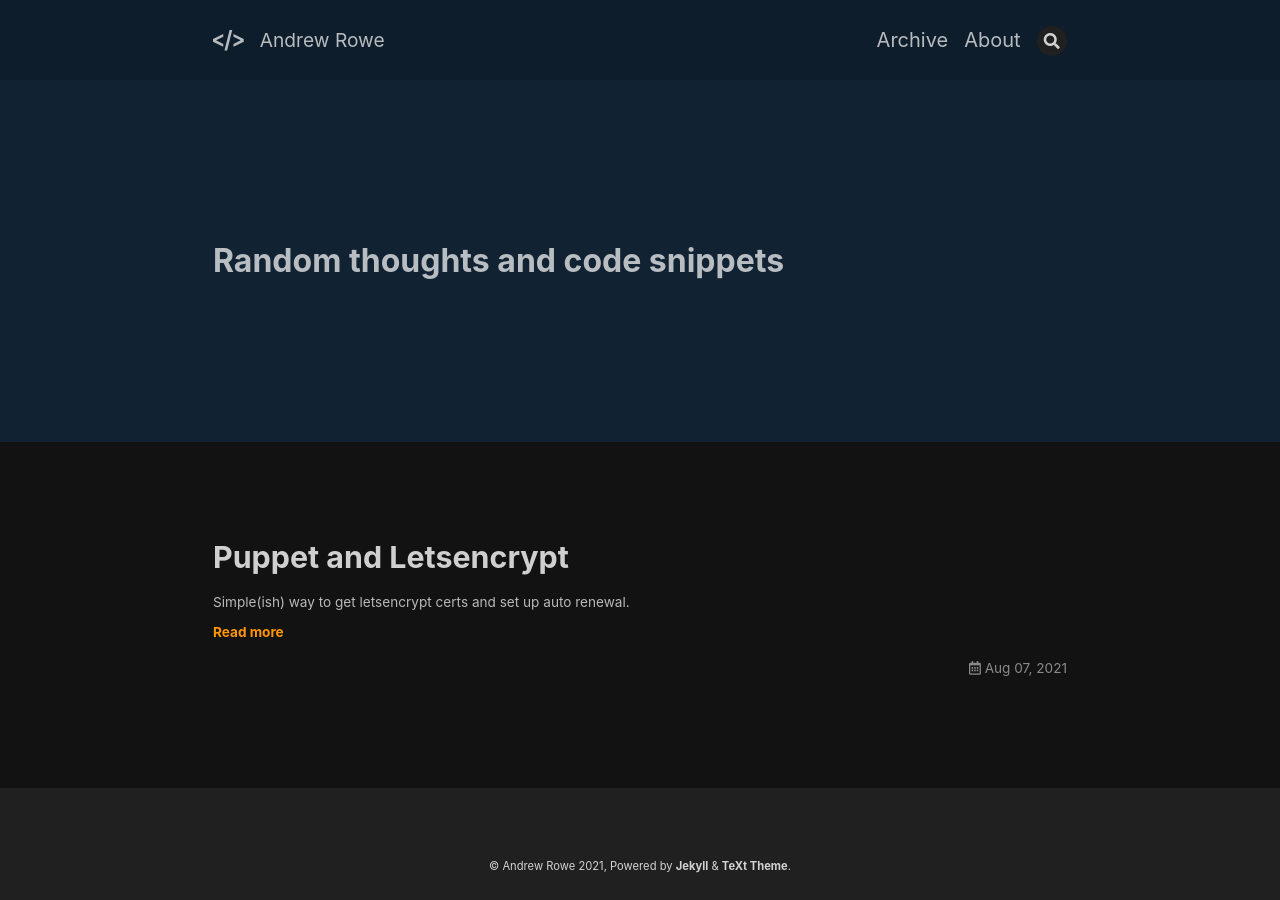
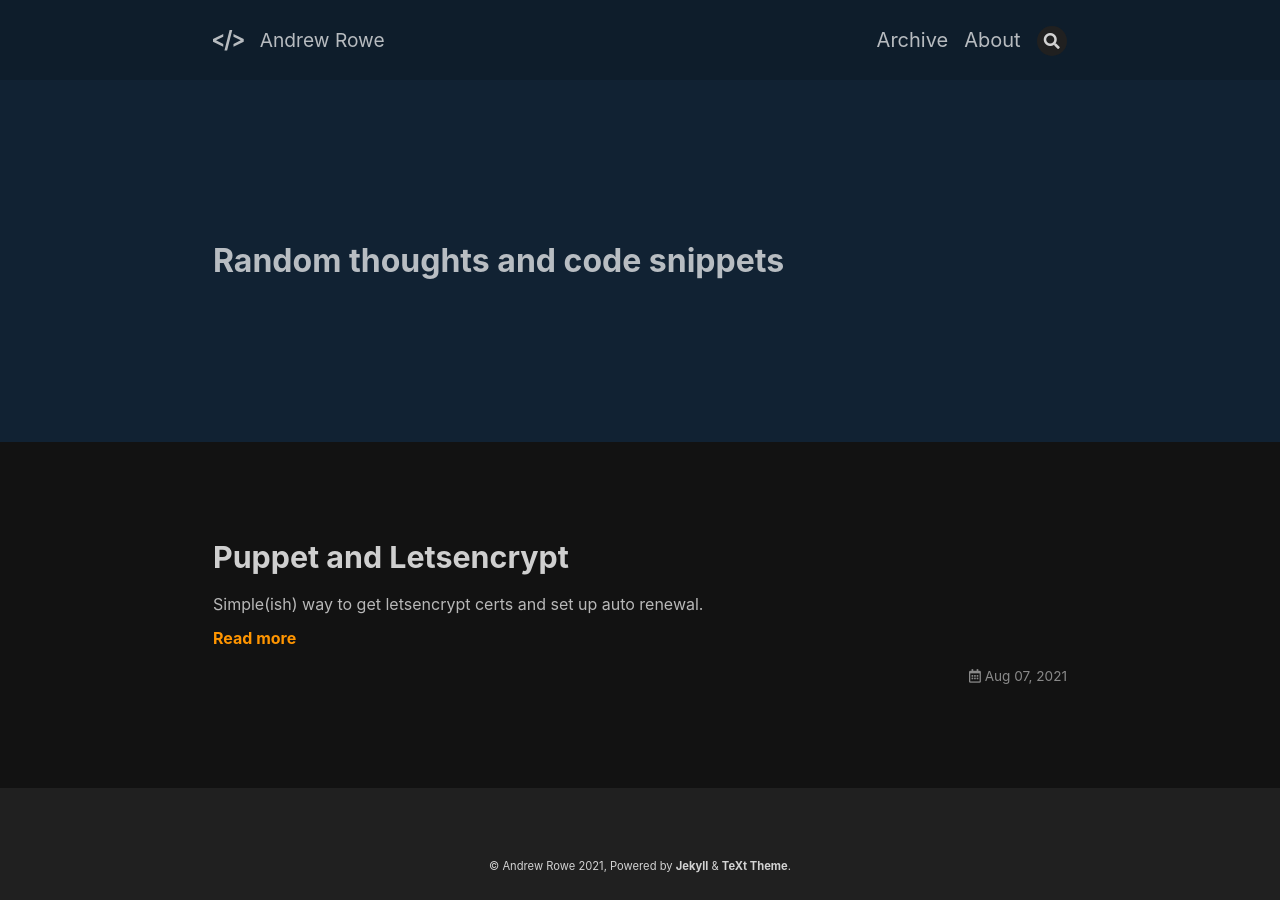
Before and after one commit to rowead/rowead.github.io, a Jekyll site: the page built from index.html, in a window 1280 px wide. Built offline with Jekyll 4.4.1, drawn with Linux system fonts in a browser that asks for light colours; nearby versions of some CDN libraries; the list of posts is cut into pages by our own code.

Commit message:
updating font-size for article list items

```diff
--- a/_sass/common/components/_item.scss
+++ b/_sass/common/components/_item.scss
@@ -35,7 +35,7 @@ a > .item__header, a.item__header, .item__header > a {
 
 .item__description {
   &, .article__content {
-    font-size: map-get($base, font-size-sm);
+    font-size: map-get($base, font-size);
     line-height: map-get($base, line-height);
     @include block-elements() {
       margin-top: map-get($spacers, 2);
```
